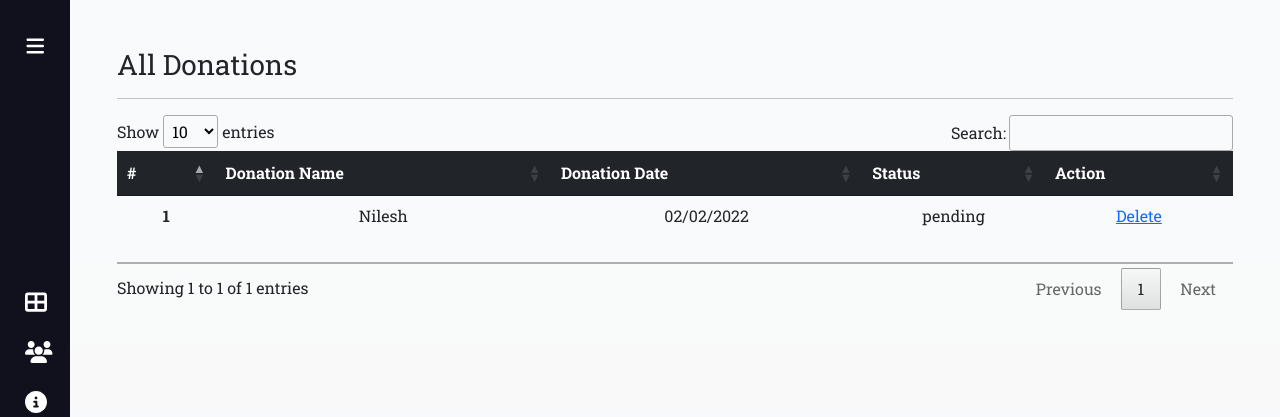
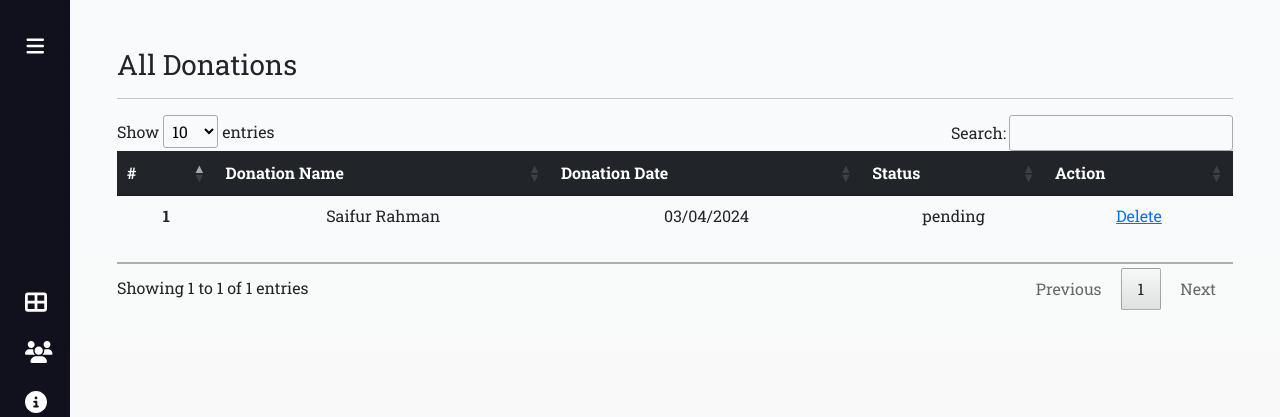
Before and after one commit to saifurc42/Charity-Donation-Platform-Volunteer-Opportunites, a Django app: page /all-donations/ in a window 1280 px wide. Shown: the top 417 px of the page. Run offline with Django 5.2, Linux system fonts and the light colour scheme; some libraries are stand-ins or nearby versions.

Commit message:
Update all-donations.html

```diff
--- a/app/templates/all-donations.html
+++ b/app/templates/all-donations.html
@@ -17,8 +17,8 @@
         <tbody>
             <tr class="text-center">
                 <th>1</th>
-                <td>Nilesh</td>
-                <td> 02/02/2022</td>
+                <td> Saifur Rahman </td>
+                <td> 03/04/2024</td>
                 <td>pending</td>
                 <td><a href="#">Delete</a></td>
               </tr>
```
